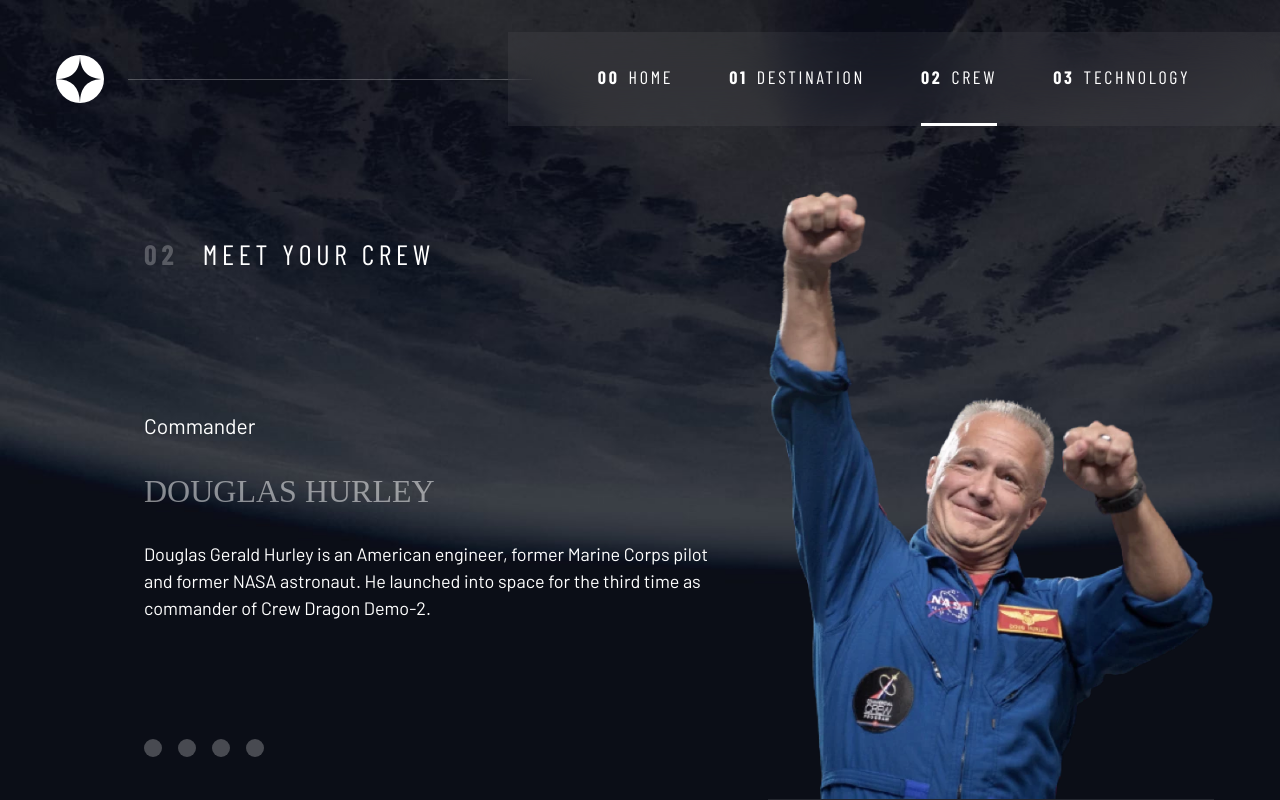
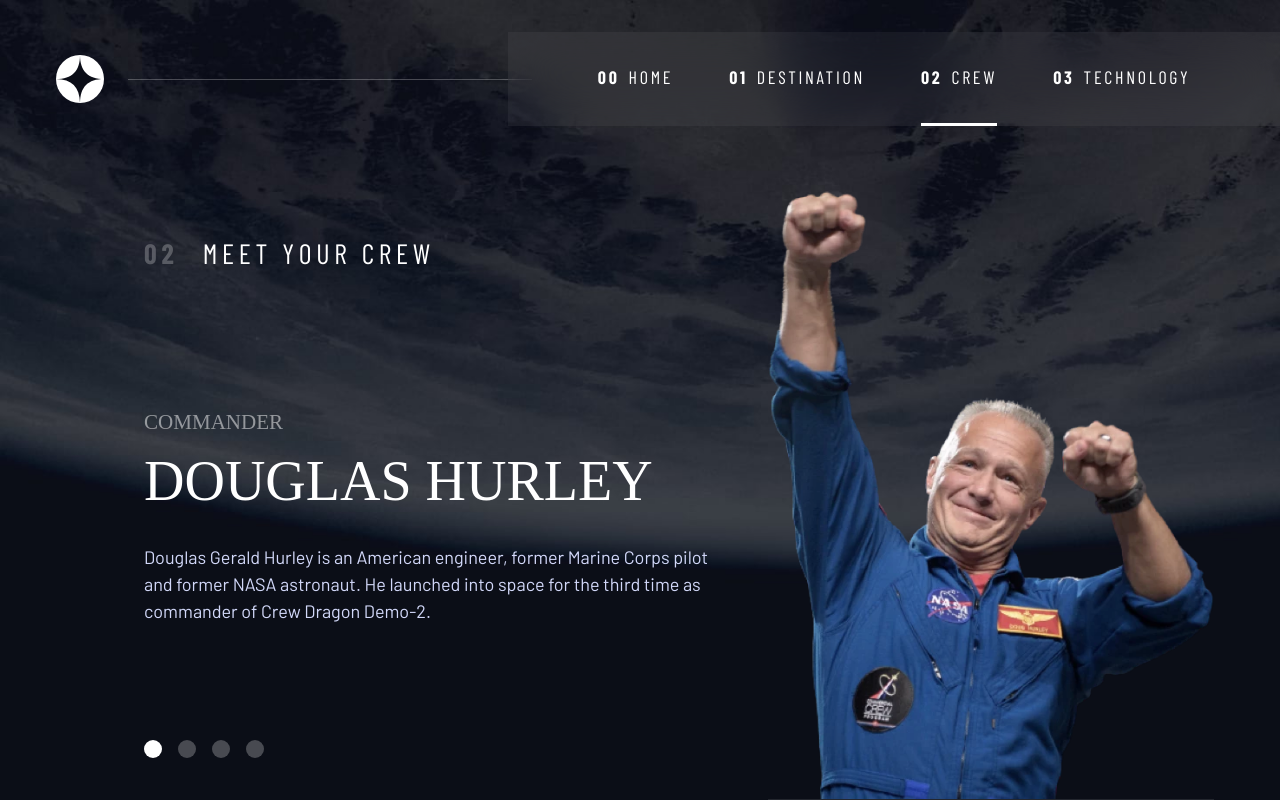
Before and after one commit to soultrust/space-design-system, a Next.js app: page /crew in a window 1280 px wide. Built offline with nearby package versions, Linux system fonts and the light colour scheme; a web font is replaced by a local one.

Commit message:
finishing touches on crew and destination pages

```diff
--- a/src/app/crew/page.tsx
+++ b/src/app/crew/page.tsx
@@ -4,7 +4,7 @@
 const CrewPage = () => {
   return (
     <>
-      <div className="bg-container crew"></div>
+      <div className="bg-container bg-container--crew"></div>
       <main id="main" className="grid-container grid-container--crew flow">
         <h1 className="numbered-title">
           <span aria-hidden="true">02</span> Meet Your Crew
--- a/src/app/crew/tabs.tsx
+++ b/src/app/crew/tabs.tsx
@@ -20,14 +20,13 @@
         <img src={`/crew/image-${currMember.slug}.png`} alt={currMember.name} />
       </picture>
       <div className="dot-indicators flex" role="tablist" aria-label="crew">
-        {members.map(({ name, slug }, i) => {
+        {members.map(({ name, slug }) => {
           return (
             <button
-              aria-selected="false"
+              aria-selected={`${activeTab === slug}`}
               role="tab"
               aria-controls={`${slug}-tab`}
-              className={`${activeTab === name.toLowerCase() ? 'active ' : ''}uppercase ff-sans-cond text-accent letter-spacing-2`}
-              tabIndex={`${i === 0} ? '0' : '-1'`}
+              className={`${activeTab === slug ? 'active ' : ''}uppercase ff-sans-cond text-accent letter-spacing-2`}
               data-image={`${slug}-image`}
               onClick={() => setActiveTab(slug)}
               key={slug}
@@ -43,10 +42,16 @@
         tabIndex="0"
         role="tabpanel"
       >
-        <h3>{currMember.role}</h3>
-        <h2 className="fs-600 uppercase ff-serif">{currMember.name}</h2>
+        <header className="flow flow--space-small">
+          <h3 className="ff-serif uppercase">{currMember.role}</h3>
+          <h2 className="fs-700 uppercase ff-serif text-white m-8">
+            {currMember.name}
+          </h2>
+        </header>
 
-        <div className="crew-description flex">{currMember.bio}</div>
+        <div className="crew-description flex text-accent">
+          {currMember.bio}
+        </div>
       </article>
     </>
   )
--- a/src/app/destination/page.tsx
+++ b/src/app/destination/page.tsx
@@ -4,7 +4,7 @@
 const DestinationPage = () => {
   return (
     <>
-      <div className="bg-container destination"></div>
+      <div className="bg-container bg-container--destination"></div>
       <main
         id="main"
         className="grid-container grid-container--destination flow"
--- a/src/app/globals.css
+++ b/src/app/globals.css
@@ -475,7 +475,7 @@
   background-color: hsl(var(--clr-white) / 0.5);
 }
 
-.dot-indicators > [aria-selected='true'] {
+.dot-indicators > .active {
   background-color: hsl(var(--clr-white) / 1);
 }
 
@@ -513,17 +513,18 @@
   top: 0px;
   z-index: -1;
 }
-.bg-container.home {
+.bg-container--home {
   background-position: bottom center;
   background-image: url(/home/background-home-mobile.jpg);
 }
-.bg-container.destination {
+.bg-container--destination {
   background-image: url(/destination/background-destination-mobile.jpg);
 }
-.bg-container.crew {
-  background-image: url(/home/background-crew-mobile.jpg);
+.bg-container--crew {
+  background-position: bottom center;
+  background-image: url(/crew/background-crew-mobile.jpg);
 }
-.bg-container.technology {
+.bg-container--technology {
   background-image: url(/technology/background-technology-mobile.jpg);
 }
 
@@ -547,16 +548,16 @@
 }
 
 @media (min-width: 45rem) {
-  .bg-container.home {
+  .bg-container--home {
     background-image: url(/home/background-home-desktop.jpg);
   }
-  .bg-container.destination {
+  .bg-container--destination {
     background-image: url(/destination/background-destination-desktop.jpg);
   }
-  .bg-container.crew {
+  .bg-container--crew {
     background-image: url(/crew/background-crew-desktop.jpg);
   }
-  .bg-container.technology {
+  .bg-container--technology {
     background-image: url(/technology/background-technology-desktop.jpg);
   }
 }
@@ -624,7 +625,7 @@
   grid-template-areas:
     'title'
     'image'
-    'tabs'
+    'dots'
     'content';
 }
 
@@ -638,11 +639,11 @@
   grid-area: dots;
 }
 
-.grid-container--crew > .crew-details {
+.crew-details {
   grid-area: content;
 }
 
-.crew-details h2 {
+.crew-details h3 {
   color: hsl(var(--clr-white) / 0.5);
 }
 
@@ -668,7 +669,7 @@
     grid-template-areas:
       'title'
       'content'
-      'tabs'
+      'dots'
       'image';
   }
 }
@@ -705,7 +706,8 @@
       '. image content .';
   }
 
-  .grid-container--destination > picture {
+  .grid-container--destination > picture,
+  .grid-container--crew > picture {
     max-width: 90%;
   }
 
--- a/src/app/page.tsx
+++ b/src/app/page.tsx
@@ -1,7 +1,7 @@
 export default function Home() {
   return (
     <>
-      <div className="bg-container home"></div>
+      <div className="bg-container bg-container--home"></div>
       <main className="grid-container grid-container--home">
         <div>
           <h1 className="text-accent fs-500 ff-sans-cond uppercase letter-spacing-1">
--- a/src/app/technology/page.tsx
+++ b/src/app/technology/page.tsx
@@ -4,7 +4,7 @@
 const TechnologyPage = () => {
   return (
     <>
-      <div className="bg-container technology"></div>
+      <div className="bg-container bg-container--technology"></div>
       <main id="main" className="grid-container grid-container--tech flow">
         <h1 className="numbered-title">
           <span aria-hidden="true">03</span> Space Launch 101
```
